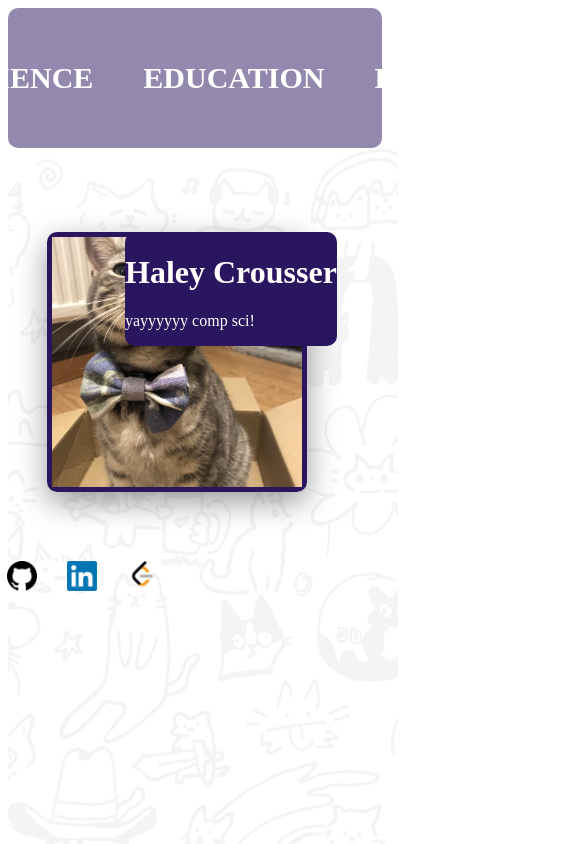
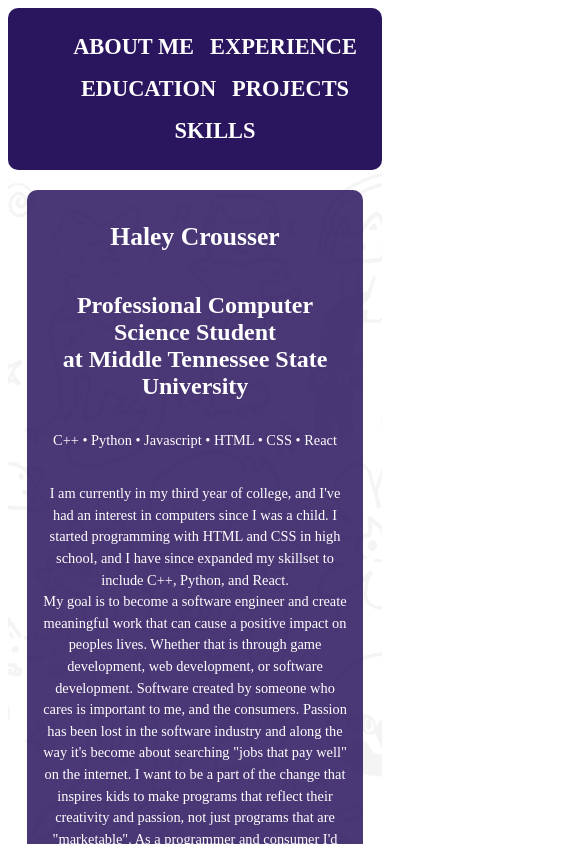
Before and after one commit to haleycrousser/MyWebsiteResume, a React (Vite) app in the folder myResumeWebsite/: page / in a window 390 px wide. Shown: the top 844 px of the page, 585 px wide, since content can reach past the window. Built offline with nearby package versions, Linux system fonts and the light colour scheme.

Commit message:
fixed mobile

```diff
--- a/myResumeWebsite/src/Pages/AboutMe.jsx
+++ b/myResumeWebsite/src/Pages/AboutMe.jsx
@@ -76,7 +76,25 @@ function AboutMe() {
 
                  <div className="textbox">
                     <h1>Haley Crousser</h1>
-                    <p>yayyyyyy comp sci!</p>
+                    <h2>Professional Computer Science Student<br></br>at Middle Tennessee State University</h2>
+                    <p1>C++ • Python • Javascript • HTML • CSS • React<br></br></p1>
+                    <p2><br></br>I am currently in my third year of college, and I've had an interest
+                        in computers since I was a child. I started programming with HTML and
+                        CSS in high school, and I have since expanded my skillset to include C++,
+                        Python, and React.<br></br>
+                        My goal is to become a software engineer and create meaningful work
+                        that can cause a positive impact on peoples lives. Whether that is through
+                        game development, web development, or software development. Software created
+                        by someone who cares is important to me, and the consumers. Passion has been
+                        lost in the software industry and along the way it's become about searching
+                        "jobs that pay well" on the internet. I want to be a part of the change that
+                        inspires kids to make programs that reflect their creativity and passion,
+                        not just programs that are "marketable". As a programmer and consumer
+                        I'd much rather support a passion project from a group of developers rather
+                        than someone just in it for a profit.<br></br>
+
+
+                    </p2>
                 </div>
 
 
--- a/myResumeWebsite/src/index.css
+++ b/myResumeWebsite/src/index.css
@@ -1,10 +1,9 @@
-
+/* ===== Header ===== */
 .header {
     display: flex;
     justify-content: center;
-    align-items: center;
+    text-align: center;
     background-color: #2a155f;
-    opacity: 0.5;
     width: 100%;
     padding: 20px 0;
     border-radius: 10px;
@@ -15,26 +14,28 @@
     list-style: none;
     align-items: center;
     justify-content: center;
-    gap: 50px;
+    gap: 2rem;
+    flex-wrap: wrap;
 }
 
 .nav-links a {
     text-decoration: none;
     color: #ffffff;
     font-weight: bold;
-    font-size: 30px;
+    font-size: 28px; /* fixed font size */
     font-family: "Gluten", cursive;
 }
 
-
-
-#container{
+/* ===== Container & Background ===== */
+#container {
     position: relative;
-    width: 100vw;
-    height: 100vh;
+    width: 1200px; /* fixed desktop width */
+    height: 900px; /* fixed desktop height */
+    margin: 0 auto; /* center container horizontally */
+    overflow: hidden;
 }
 
-#background{
+#background {
     position: absolute;
     width: 100%;
     height: 100%;
@@ -42,80 +43,179 @@
     z-index: 1;
 }
 
-#mask{
+#mask {
     position: absolute;
     width: 100%;
     height: 100%;
     z-index: 2;
 }
 
-.textbox{
+/* ===== About Me Section ===== */
+.textbox {
     position: absolute;
-    top: 10%;
-    left: 30%;
+    top: 50px; /* fixed top position */
+    left: 700px; /* fixed left position */
+    width: 600px;
+    height: 650px;
     z-index: 4;
+
     font-family: "Gluten", cursive;
-    color:rgb(255, 255, 255);
+    color: #ffffff;
 
-    background-color: #2a155f;
+    background-color: rgba(42, 21, 95, 0.85);
     border-radius: 10px;
+    padding: 20px;
+    box-sizing: border-box;
 
+    display: flex;
+    flex-direction: column;
+    justify-content: center;
+    align-items: center;
+    text-align: center;
 }
 
-#textbox h1{
-    font-size: 50px;
-    margin: 20px;
+.textbox h1 {
+    font-size: 2.8rem;
+    margin-bottom: 20px;
 }
 
-#textbox p{
-    font-size: 20px;
-    margin: 20px;
+.textbox p1,
+.textbox p2 {
+    font-size: 18px;
+    line-height: 1.5;
+    margin-top: 10px;
 }
 
-#profilePic{
+/* ===== Profile Picture ===== */
+.imagebox {
+    position: absolute;
+    top: 50px; /* fixed top */
+    left: 50px; /* fixed left */
+    width: 300px;
+    height: 350px;
+    border: 5px solid #2a155f;
+    border-radius: 10%;
+    box-shadow: 0 10px 30px rgba(0,0,0,0.4);
+    overflow: hidden;
+    cursor: pointer;
+    transition: transform 0.3s ease;
+    z-index: 3;
+}
+
+.imagebox:hover {
+    transform: scale(1.05);
+}
+
+#profilePic {
     width: 100%;
     height: 100%;
     object-fit: cover;
 }
 
-.imagebox{
+/* ===== Social Icons ===== */
+.socials {
     position: absolute;
-    top: 10%;
-    left: 10%;
-    z-index: 3;
-    width: 250px;
-    height: 250px;
-
-    border: 5px solid #2a155f;
-    border-radius: 10px;
-    box-shadow: 0 10px 30px rgba(0,0,0,0.4);
-
-    cursor: pointer;
-    transition: transform 0.3s ease;
+    top: 650px; /* fixed vertical position */
+    left: 200px; /* fixed horizontal */
+    display: flex;
+    gap: 20px;
+    z-index: 4;
 }
 
-.imagebox:hover{
-    transform: scale(1.05);
+.socialIcon {
+    width: 40px;
+    cursor: pointer;
+    transition: transform 0.2s ease, filter 0.2s ease;
 }
 
-.socials{
-    position: absolute;
-    top: 51%;
-    left: 19%;
-    transform: translate(-50%, -50%);
-
-    display: flex;
-    gap: 30px;
-
-    z-index: 3;
+.socialIcon:hover {
+    transform: scale(1.2);
+    filter: drop-shadow(0 0 8px #fff);
 }
 
-.socialIcon{
-    width: 30px;
-    cursor: pointer;
-    transition: transform 0.2s ease;
+/* ===== Mobile Responsiveness ===== */
+@media (max-width: 768px) {
+
+    .header {
+        padding: 10px 0;
+    }
+
+    .nav-links {
+        gap: 1rem; /* smaller gaps for very small screens */
+    }
+
+    .nav-links a {
+        font-size: 1.4rem;
+    }
 }
 
-.socialIcon:hover{
-    transform: scale(1.2);
+    #container {
+        width: 100%; /* fill screen */
+        height: auto; /* allow content to expand */
+    }
+
+    .textbox {
+        position: relative;
+        top: auto;
+        left: auto;
+        transform: none;
+        width: 90%;
+        height: auto;
+        margin: 20px auto;
+        padding: 15px;
+    }
+
+    .textbox h1 {
+        font-size: 2rem;
+    }
+
+    .textbox p1,
+    .textbox p2 {
+        font-size: 1rem;
+    }
+
+    .imagebox {
+        position: relative;
+        top: auto;
+        left: auto;
+        transform: none;
+        width: 150px;
+        height: 150px;
+        margin: 0 auto 10px auto;
+        border-radius: 10%;
+    }
+
+    .socials {
+        position: relative;
+        top: auto;
+        left: auto;
+        transform: none;
+        margin: 10px auto;
+        justify-content: center;
+        gap: 15px;
+    }
+
+    .socialIcon {
+        width: 30px;
+    }
+
+
+@media (max-width: 480px) {
+    .textbox h1 {
+        font-size: 1.6rem;
+    }
+
+    .textbox p1,
+    .textbox p2 {
+        font-size: 0.9rem;
+    }
+
+    .imagebox {
+        width: 120px;
+        height: 120px;
+    }
+
+    .socialIcon {
+        width: 25px;
+    }
 }
```
